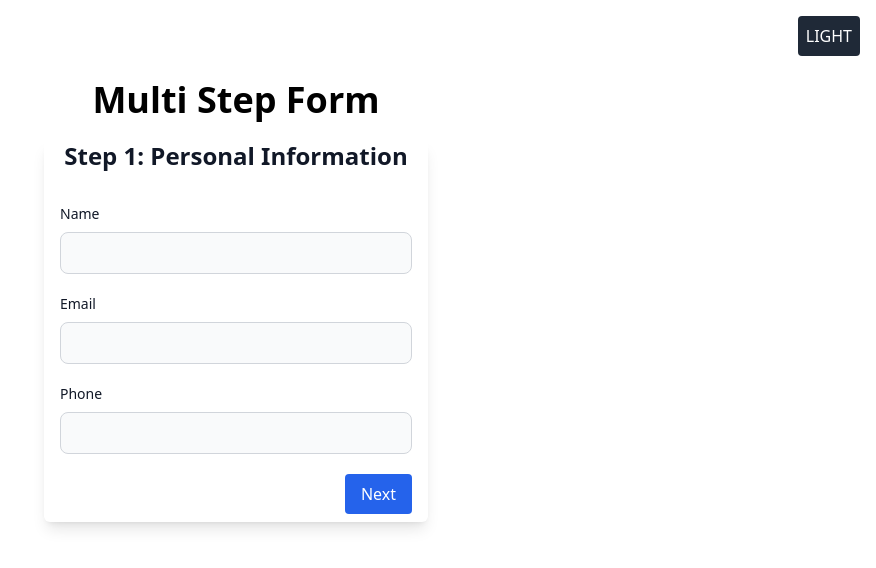
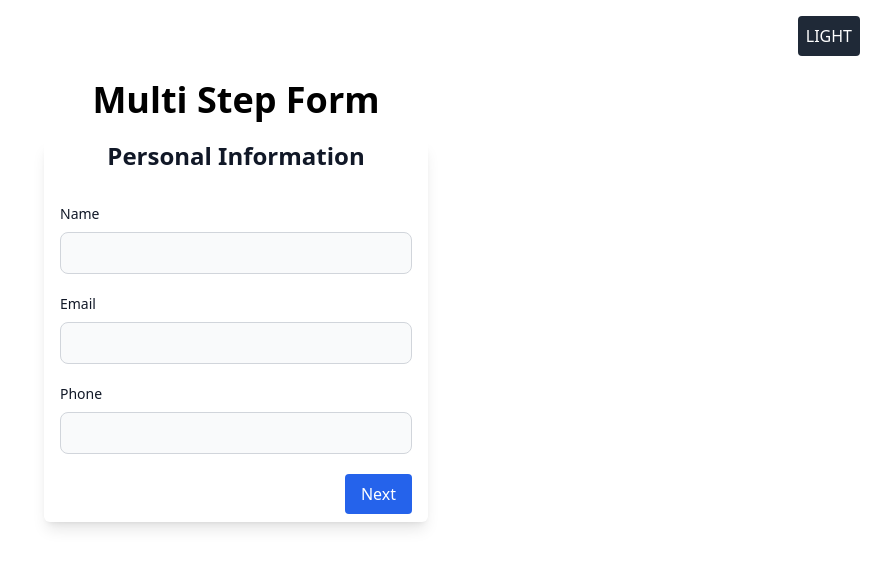
Before and after one commit to nadeemnagarji/ReactForm, a React (Vite) app: page / in a window 1280 px wide. Shown: the top 568 px of the page, without its empty margins (404-1280 px from the left). Built offline with nearby package versions, Linux system fonts and the light colour scheme.

Commit message:
removed steps

```diff
--- a/src/components/StepOne.tsx
+++ b/src/components/StepOne.tsx
@@ -44,7 +44,7 @@ const PersonalInfo: React.FC<PersonalInfoProps> = ({
         transition={{ ease: [0.33, 1, 0.68, 1], duration: 0.3, delay: 0.3 }}
         className="text-2xl text-gray-900 dark:text-gray-200 font-semibold mb-8"
       >
-        Step 1: Personal Information
+        Personal Information
       </motion.h2>
       <div className="mb-5 flex flex-col justify-center items-center">
         <motion.label
--- a/src/components/StepThree.tsx
+++ b/src/components/StepThree.tsx
@@ -24,7 +24,7 @@ const Confirmation: React.FC<ConfirmationProps> = ({
   return (
     <div className="max-w-sm mx-auto px-4 space-y-8 py-4 shadow-lg rounded-md">
       <h2 className="text-2xl font-semibold mb-8 text-gray-900 dark:text-gray-200 ">
-        Step 3: Confirmation
+        Confirmation
       </h2>
       <div className="confirmation-details space-y-4">
         <div className="flex justify-between">
--- a/src/components/StepTwo.tsx
+++ b/src/components/StepTwo.tsx
@@ -46,7 +46,7 @@ const AddressInfo: React.FC<AddressInfoProps> = ({
         transition={{ ease: [0.33, 1, 0.68, 1], duration: 0.3, delay: 0.3 }}
         className="text-2xl font-semibold mb-8 text-gray-900 dark:text-gray-200"
       >
-        Step 2: Address Information
+        Address Information
       </motion.h2>
       <div className="mb-5 flex flex-col justify-center items-center">
         <motion.label
```
